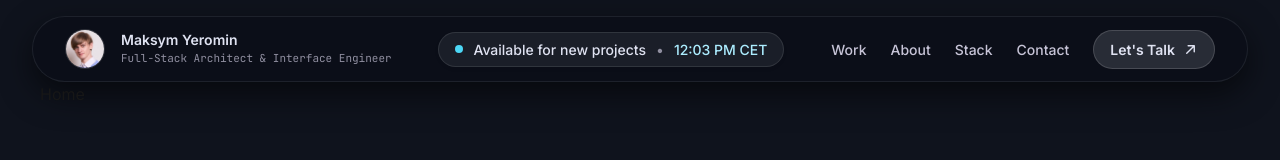
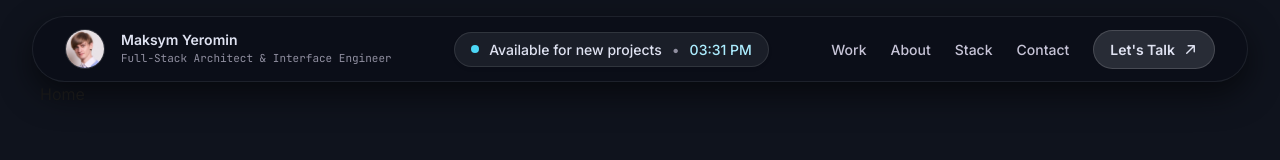
Before and after one commit to remix2021687/myResume, a Next.js app in the folder client/: page / in a window 1280 px wide. Shown: the top 160 px of the page. Built offline with nearby package versions, Linux system fonts and the light colour scheme.

Commit message:
Components Refactory

```diff
--- a/client/app/ui/layout/RootLayout/Header/Header.tsx
+++ b/client/app/ui/layout/RootLayout/Header/Header.tsx
@@ -1,71 +1,14 @@
-import Image from "next/image";
-import Link from "next/link";
-import { JetBrainsMono } from "@ui/fonts";
-import { HeaderButton } from "./components";
-import logo from "@public/img/logo.jpg";
+"use client";
+
+import { HeaderLeft, HeaderCenter, HeaderRight } from "./components";
 
 export const Header: React.FC = () => {
-	const LinksList: {
-		name: string;
-		herf: string;
-	}[] = [
-		{
-			name: "Work",
-			herf: "/",
-		},
-		{
-			name: "About",
-			herf: "/",
-		},
-		{
-			name: "Stack",
-			herf: "/",
-		},
-		{
-			name: "Contact",
-			herf: "/",
-		},
-	];
+
 	return (
 		<nav className='flex flex-row justify-between items-center mx-8 mt-4 px-8 py-3 bg-[#0A0E18]/80 shadow-[0_12px_32px_#000000]/55 border border-white/8 rounded-full'>
-			<section className='flex flex-row gap-4'>
-				<Image
-					src={logo}
-					loading='eager'
-					alt='logo'
-					className='object-cover rounded-full max-w-10 max-h-10 border border-white/15'
-				/>
-				<section className='flex flex-col'>
-					<h2 className='text-[14px] text-[#DFE2F1] font-semibold'>
-						Maksym Yeromin
-					</h2>
-					<h4
-						className={`${JetBrainsMono.className} text-[#908FA0] text-[11px]`}>
-						Full-Stack Architect & Interface Engineer
-					</h4>
-				</section>
-			</section>
-			<section className='flex flex-row justify-center items-center gap-2.5 px-4 py-1.5 bg-[#262A35]/60 border border-white/10 rounded-full shadow-[0px_2px_4px_#000000]/5'>
-				<span className='w-2 h-2 rounded-full bg-[#4CD7F6]'></span>
-				<section className='flex flex-row justify-center items-center'>
-					<h2 className='flex flex-row items-center justify-center gap-2.5 text-[#DFE2F1] text-[14px] font-medium'>
-						Available for new projects{" "}
-						<span className='text-[#908FA0] font-normal'>•</span>{" "}
-						<span className='text-[#ACEDFF]'>12:03 PM CET</span>
-					</h2>
-				</section>
-			</section>
-			<section className='flex flex-row justify-center items-center gap-6'>
-				{LinksList.map((data, index) => (
-					<Link
-						className='text-[14px] text-[#C7C4D7] font-medium'
-						key={index + 1}
-						href={data.herf}>
-						{data.name}
-					</Link>
-				))}
-				<HeaderButton />
-			</section>
+			<HeaderLeft />
+			<HeaderCenter />
+			<HeaderRight />
 		</nav>
 	);
 };
--- /dev/null
+++ b/client/app/ui/layout/RootLayout/Header/components/HeaderCenter/HeaderCenter.tsx
@@ -0,0 +1,34 @@
+"use client";
+
+import { useState, useEffect } from "react";
+
+export const HeaderCenter: React.FC = () => {
+	const [currentTime, setCurrentTime] = useState<Date>(new Date());
+
+	useEffect(() => {
+		const intervalTime = setInterval(() => {
+			setCurrentTime(new Date());
+
+			return () => window.clearInterval(intervalTime);
+		}, 1000);
+	}, []);
+
+	const formatedTime = currentTime.toLocaleString("en-US", {
+		hour: "2-digit",
+		minute: "2-digit",
+		hour12: true,
+	});
+
+	return (
+		<section className='flex flex-row justify-center items-center gap-2.5 px-4 py-1.5 bg-[#262A35]/60 border border-white/10 rounded-full shadow-[0px_2px_4px_#000000]/5'>
+			<span className='w-2 h-2 rounded-full bg-[#4CD7F6]'></span>
+			<section className='flex flex-row justify-center items-center'>
+				<h2 className='flex flex-row items-center justify-center gap-2.5 text-[#DFE2F1] text-[14px] font-medium'>
+					Available for new projects{" "}
+					<span className='text-[#908FA0] font-normal'>•</span>{" "}
+					<span className='text-[#ACEDFF]'>{formatedTime}</span>
+				</h2>
+			</section>
+		</section>
+	);
+};
--- /dev/null
+++ b/client/app/ui/layout/RootLayout/Header/components/HeaderLeft/HeaderLeft.tsx
@@ -0,0 +1,17 @@
+import Image from "next/image";
+import logo from "@public/img/logo.jpg";
+import { HeaderLeftFullName } from "./components";
+
+export const HeaderLeft: React.FC = () => {
+	return (
+		<section className='flex flex-row gap-4'>
+			<Image
+				src={logo}
+				loading='eager'
+				alt='logo'
+				className='object-cover rounded-full max-w-10 max-h-10 border border-white/15'
+			/>
+			<HeaderLeftFullName />
+		</section>
+	);
+};
--- /dev/null
+++ b/client/app/ui/layout/RootLayout/Header/components/HeaderLeft/components/HeaderLeftFullName/HeaderLeftFullName.tsx
@@ -0,0 +1,14 @@
+import { JetBrainsMono } from "@ui/fonts";
+
+export const HeaderLeftFullName: React.FC = () => {
+	return (
+		<section className='flex flex-col'>
+			<h2 className='text-[14px] text-[#DFE2F1] font-semibold'>
+				Maksym Yeromin
+			</h2>
+			<h4 className={`${JetBrainsMono.className} text-[#908FA0] text-[11px]`}>
+				Full-Stack Architect & Interface Engineer
+			</h4>
+		</section>
+	);
+};
--- /dev/null
+++ b/client/app/ui/layout/RootLayout/Header/components/HeaderLeft/components/index.ts
@@ -0,0 +1 @@
+export * from "./HeaderLeftFullName/HeaderLeftFullName";
--- /dev/null
+++ b/client/app/ui/layout/RootLayout/Header/components/HeaderRight/HeaderRight.tsx
@@ -0,0 +1,40 @@
+import Link from "next/link";
+import { HeaderButton } from "./components";
+
+export const HeaderRight: React.FC = () => {
+	const LinksList: {
+		name: string;
+		herf: string;
+	}[] = [
+		{
+			name: "Work",
+			herf: "/",
+		},
+		{
+			name: "About",
+			herf: "/",
+		},
+		{
+			name: "Stack",
+			herf: "/",
+		},
+		{
+			name: "Contact",
+			herf: "/",
+		},
+	];
+
+	return (
+		<section className='flex flex-row justify-center items-center gap-6'>
+			{LinksList.map((data, index) => (
+				<Link
+					className='text-[14px] text-[#C7C4D7] font-medium'
+					key={index + 1}
+					href={data.herf}>
+					{data.name}
+				</Link>
+			))}
+			<HeaderButton />
+		</section>
+	);
+};
--- /dev/null
+++ b/client/app/ui/layout/RootLayout/Header/components/HeaderRight/components/index.ts
@@ -0,0 +1 @@
+export * from "./HeaderButton/HeaderButton";
--- a/client/app/ui/layout/RootLayout/Header/components/index.ts
+++ b/client/app/ui/layout/RootLayout/Header/components/index.ts
@@ -1 +1,3 @@
-export * from "./HeaderButton/HeaderButton";
+export * from "./HeaderLeft/HeaderLeft";
+export * from "./HeaderCenter/HeaderCenter";
+export * from "./HeaderRight/HeaderRight";
```
Also changed, not shown: client/app/ui/layout/RootLayout/Header/components/HeaderRight/components/HeaderButton/HeaderButton.tsx (renamed from client/app/ui/layout/RootLayout/Header/components/HeaderButton/HeaderButton.tsx).
